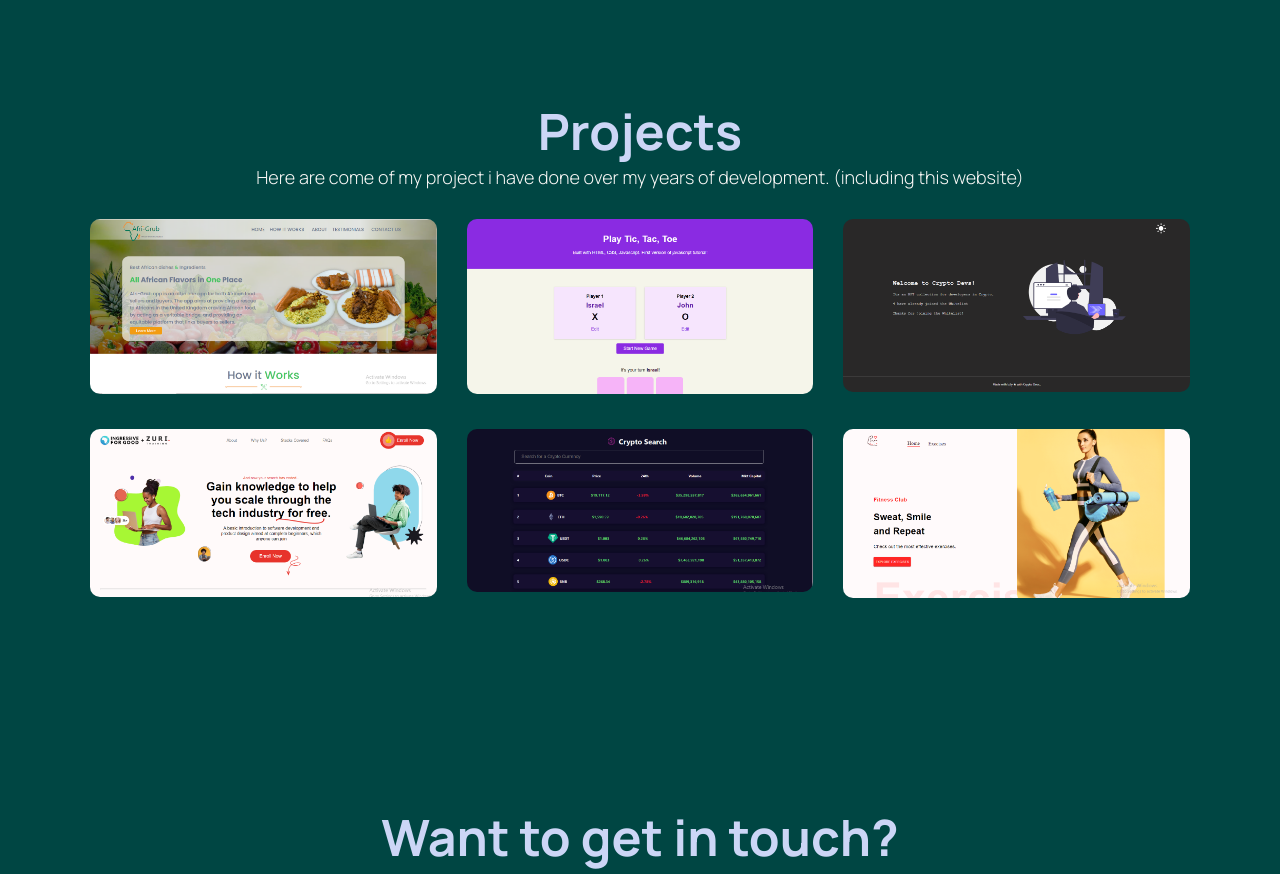
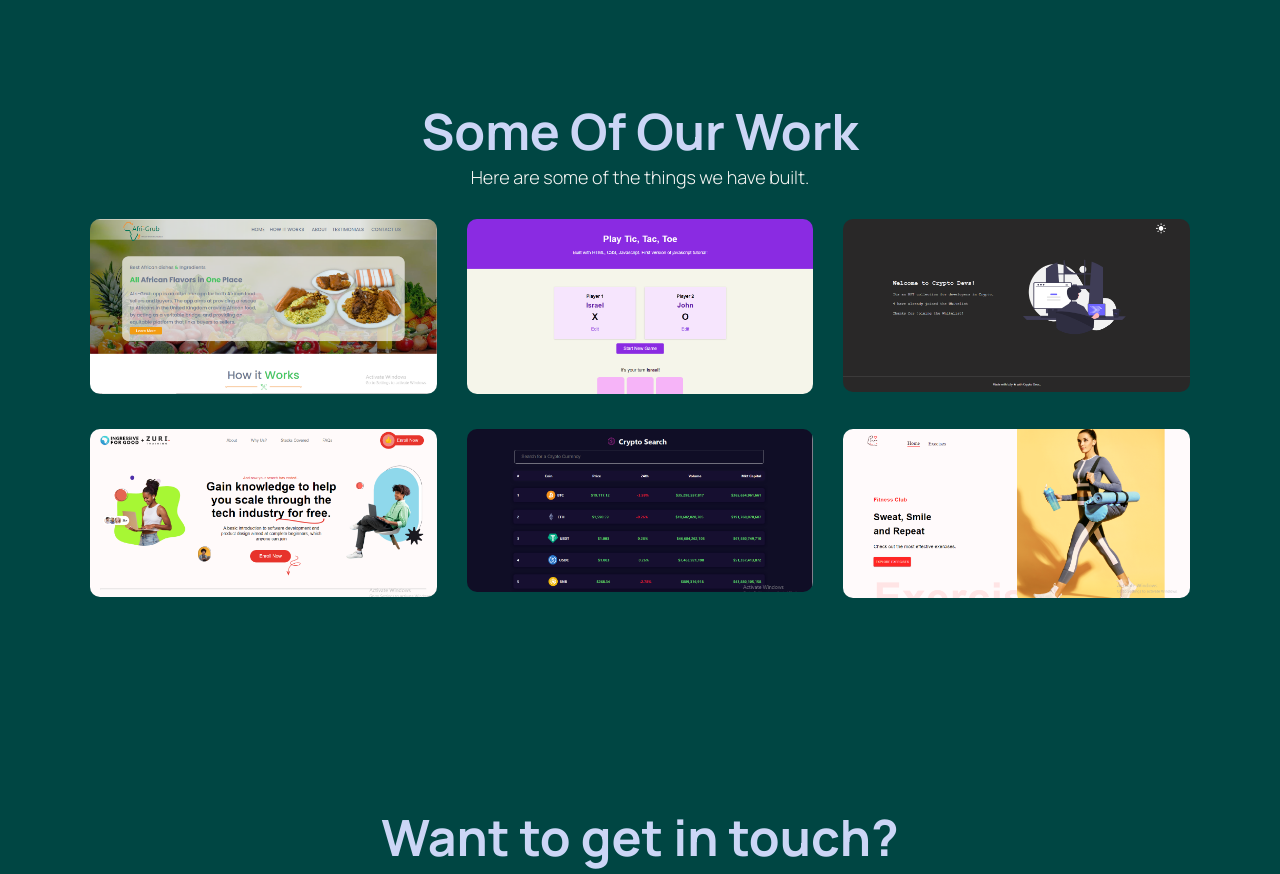
Before and after one commit to Shiewhun/graysdevs, a React (Create React App) app: page / in a window 1280 px wide. Shown: the part 2324-3198 px from the top of the page. Built offline with nearby package versions, Linux system fonts and the light colour scheme.

Commit message:
Update Project.jsx

```diff
--- a/src/components/project/Project.jsx
+++ b/src/components/project/Project.jsx
@@ -30,8 +30,8 @@ const Project = () => {
           viewport={{once:true, amount:0.7}}
           transition={{staggerChildren:2}}
         >
-          <motion.h1 variants={proTop}>projects</motion.h1>
-          <motion.p variants={proSub}>Here are come of my project i have done over my years of development. (including this website)</motion.p>
+          <motion.h1 variants={proTop}>Some of Our Work</motion.h1>
+          <motion.p variants={proSub}>Here are some of the things we have built.</motion.p>
         </motion.div>
         <motion.div className="projects"
           initial={'offscreen'}
@@ -40,7 +40,7 @@ const Project = () => {
           transition={{staggerChildren:2}}
         >
           <motion.a variants={proSub} href='https://afrigrub.com/' target='_blank' rel='noreferrer' className="main-pro">
-            <img src={afrigrub} alt="afri-gurb" />
+            <img src={afrigrub} alt="afri-grub" />
           </motion.a>
           <motion.a variants={proSub} href='https://java-script-project-five.vercel.app/' target='_blank' rel='noreferrer' className="main-pro">
             <img src={tictac} alt="tic tac toe" />
@@ -52,7 +52,7 @@ const Project = () => {
             <img src={zuri} alt="zuri clone" />
           </motion.a>
           <motion.a variants={proSub} href='https://crypto-search-eta.vercel.app/' target='_blank' rel='noreferrer' className="main-pro">
-            <img src={crypto} alt="cypto search" />
+            <img src={crypto} alt="crypto search" />
           </motion.a>
           <motion.a variants={proSub} href='https://gym-api-sigma.vercel.app/' target='blank' rel='noreferrer' className="main-pro">
             <img src={gym} alt="gym app" />
```
